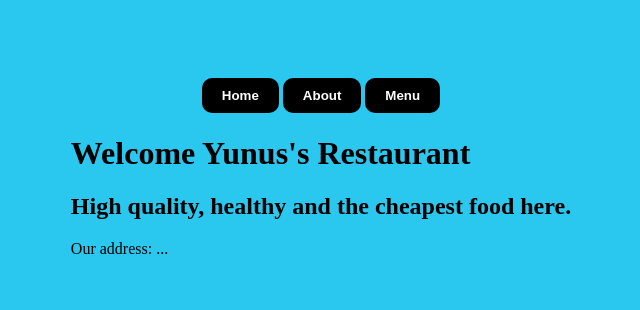
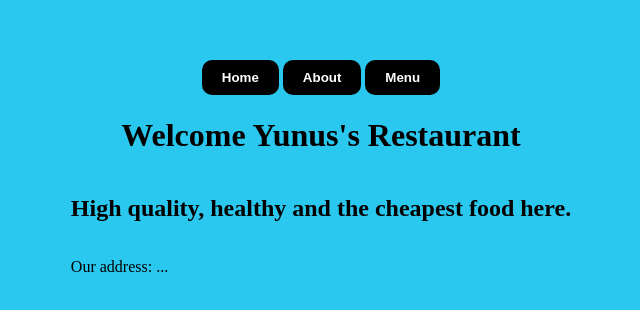
Before and after one commit to yunemak/restaurant-page, a website built with webpack: page src/template.html in a window 1280 px wide. Shown: the part 232-542 px from the top of the page, without its empty margins (319-959 px from the left). Built offline with nearby package versions, Linux system fonts and the light colour scheme.

Commit message:
Style #content

```diff
--- a/src/styles.css
+++ b/src/styles.css
@@ -5,6 +5,19 @@ body {
 	justify-content: center;
 	align-items: center;
 	height: 100vh;
+}
+
+#content {
+	display: flex;
+	flex-direction: column;
+}
+
+#content > h1 {
+	align-self: center;
+}
+
+#content > p {
+	max-width: 700px;
 }
 
 button {
```
